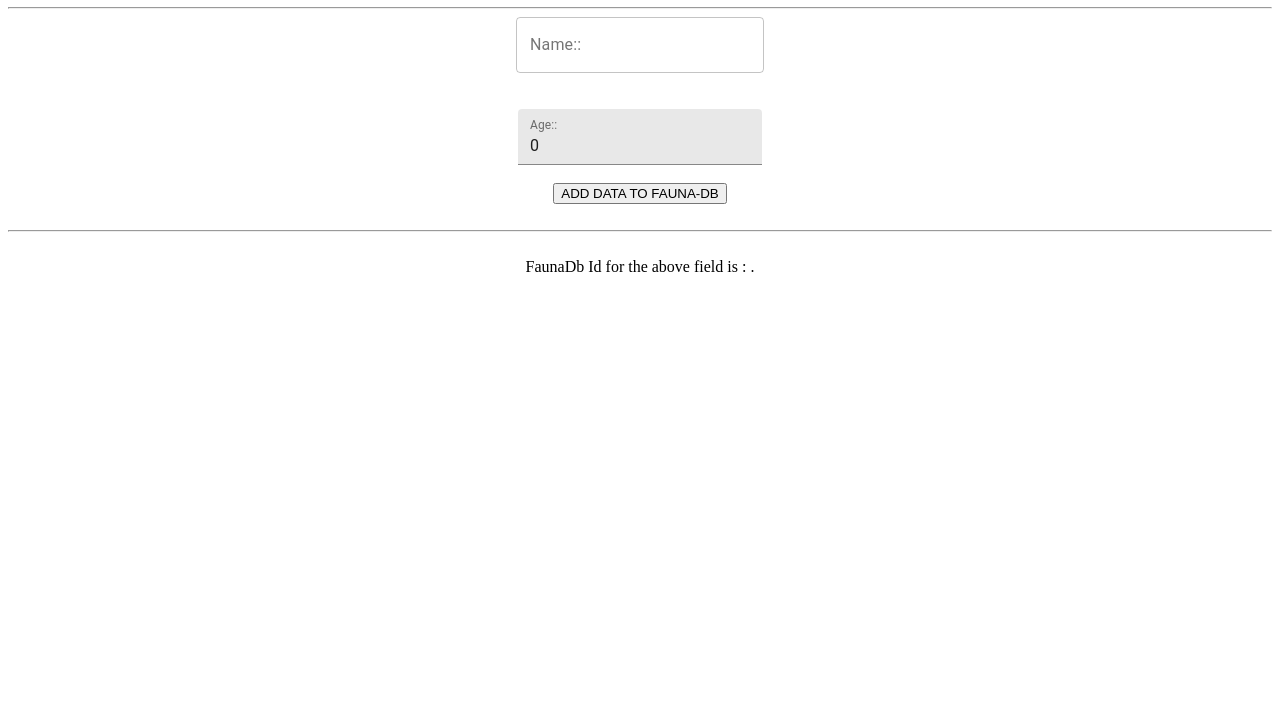
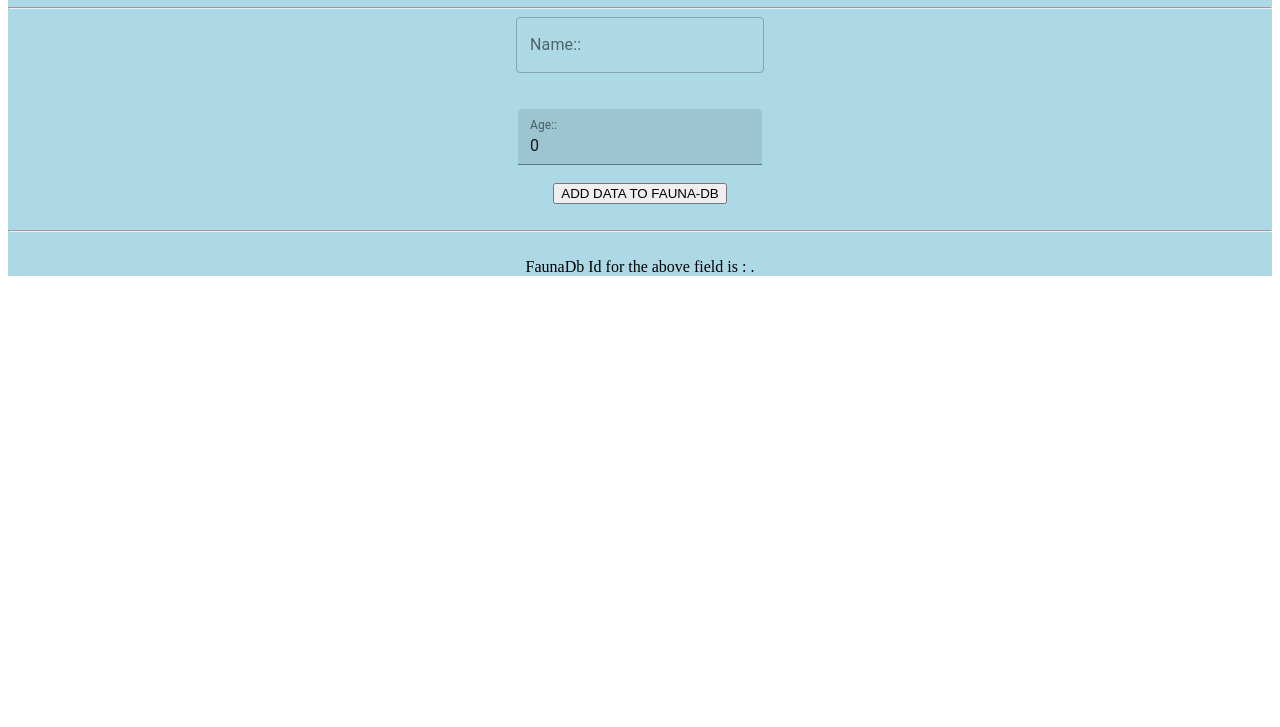
Before and after one commit to wajahatabbas27/FaunaDB-and-Formik-with-Serverless-Function-, a Gatsby site: page / in a window 1280 px wide. Shown: the part 73-800 px from the top of the page. Built offline with nearby package versions, Linux system fonts and the light colour scheme; Gatsby itself is replaced by a stand-in of ours.

Commit message:
updated 2

```diff
--- a/src/pages/index.js
+++ b/src/pages/index.js
@@ -12,6 +12,7 @@ const Index = () => {
         alignItems: "center",
         justifyContent: "center",
         textAlign: "center",
+        backgroundColor: "lightblue",
       }}
     >
       <div>
```
